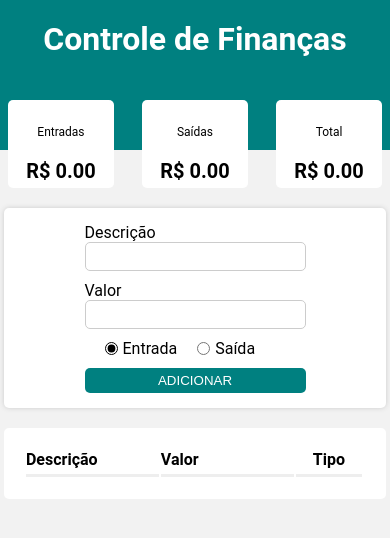
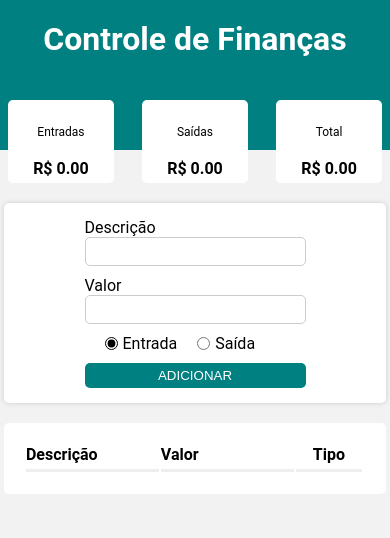
Before and after one commit to JoonMarion/finance-manage, a React (Create React App) app: page / in a window 390 px wide. Shown: the top 538 px of the page. Built offline with nearby package versions, Linux system fonts and the light colour scheme.

Commit message:
fix: font-size for responsive

```diff
--- a/src/components/ResumeItem/styles.js
+++ b/src/components/ResumeItem/styles.js
@@ -17,7 +17,7 @@ export const Container = styled.div`
         }
 
         span {
-            font-size: 20px;
+            font-size: 1rem;
         }
 
         svg {
```
